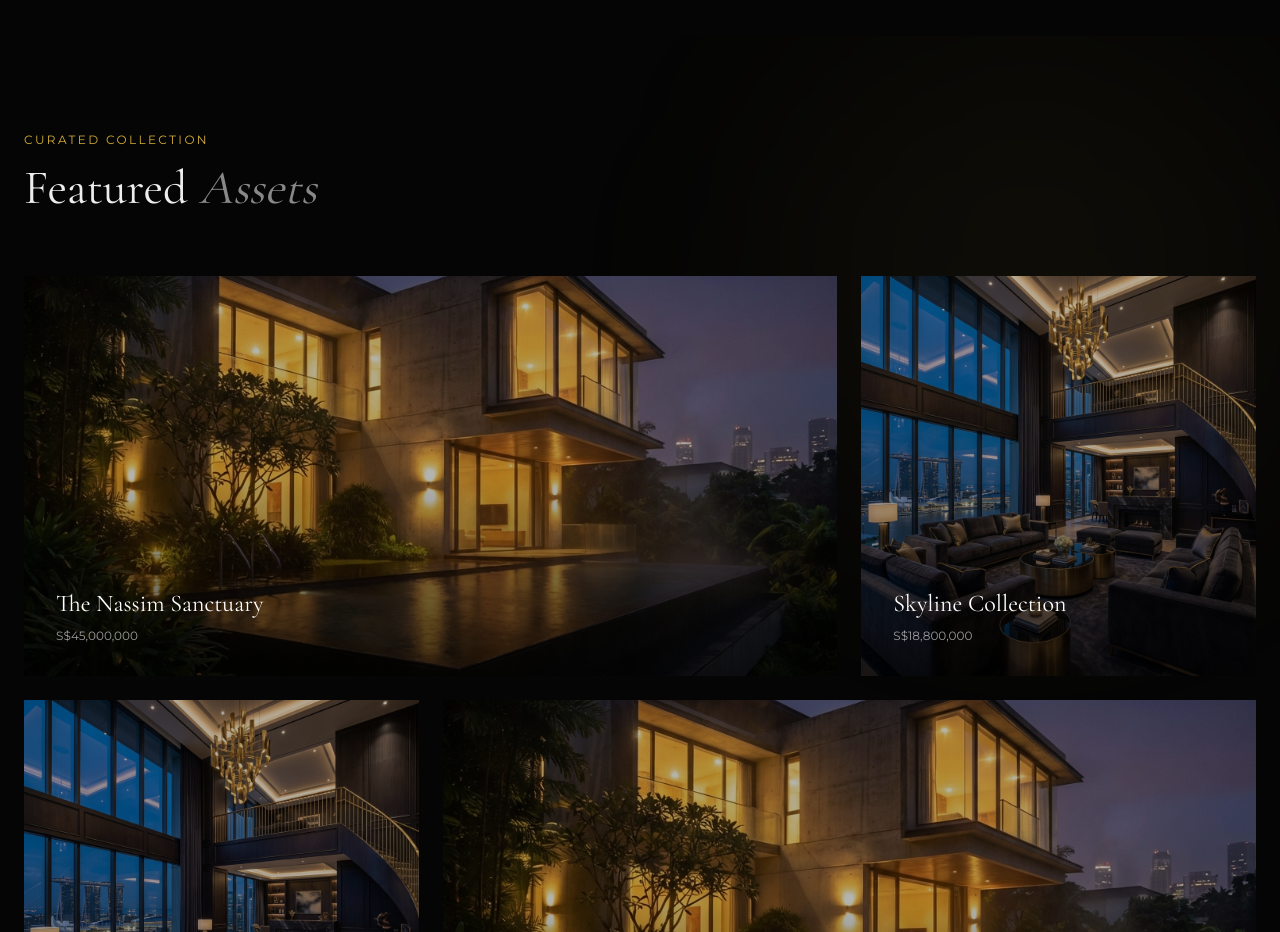
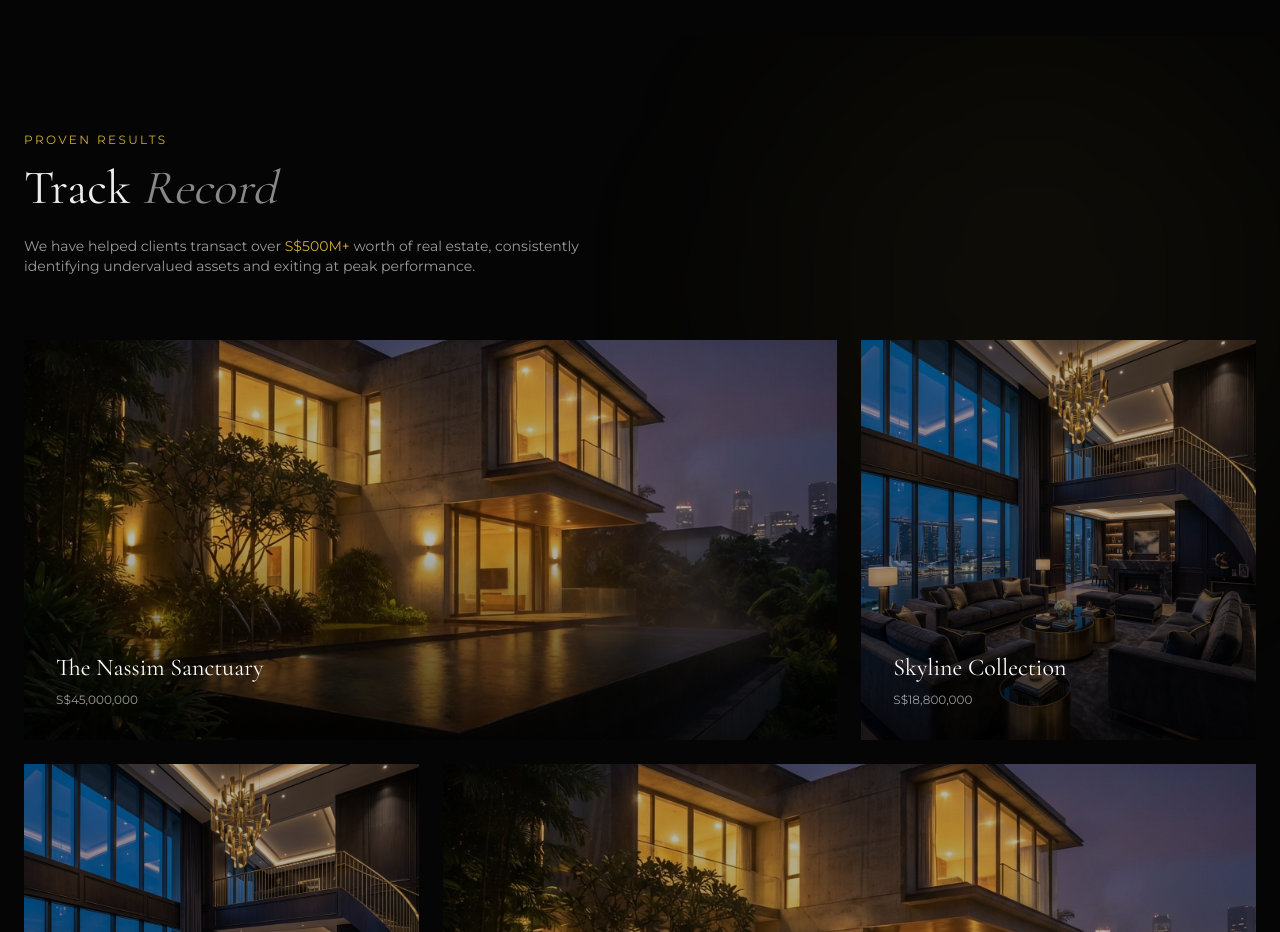
Before and after one commit to usama-1998/Leng-and-Albert-Property, a Next.js app: page / in a window 1280 px wide. Shown: the part 2020-2952 px from the top of the page. Built offline with nearby package versions, Linux system fonts and the light colour scheme.

Commit message:
Update portfolio to track record and fix sticky navbar

```diff
--- a/components/navbar.tsx
+++ b/components/navbar.tsx
@@ -14,35 +14,22 @@ const navLinks = [
 
 export default function Navbar() {
     const [isVisible, setIsVisible] = useState(true);
-    const [lastScrollY, setLastScrollY] = useState(0);
     const [isScrolled, setIsScrolled] = useState(false);
 
     useEffect(() => {
         const handleScroll = () => {
-            const currentScrollY = window.scrollY;
-
-            // Determine if scrolled significantly to change background
-            setIsScrolled(currentScrollY > 50);
-
-            // Hide/Show logic
-            if (currentScrollY > lastScrollY && currentScrollY > 100) {
-                setIsVisible(false);
-            } else {
-                setIsVisible(true);
-            }
-
-            setLastScrollY(currentScrollY);
+            setIsScrolled(window.scrollY > 50);
         };
 
         window.addEventListener("scroll", handleScroll);
         return () => window.removeEventListener("scroll", handleScroll);
-    }, [lastScrollY]);
+    }, []);
 
     return (
         <AnimatePresence>
             <motion.nav
-                initial={{ y: -100 }}
-                animate={{ y: isVisible ? 0 : -100 }}
+                initial={{ y: 0 }}
+                animate={{ y: 0 }}
                 transition={{ duration: 0.3, ease: "easeInOut" }}
                 className={clsx(
                     "fixed top-0 left-0 right-0 z-50 flex justify-between items-center px-6 py-4 md:px-12 transition-colors duration-300",
--- a/components/portfolio.tsx
+++ b/components/portfolio.tsx
@@ -52,11 +52,14 @@ export default function Portfolio() {
                     className="mb-16"
                 >
                     <span className="font-montserrat text-[#D4AF37] text-xs tracking-[0.2em] uppercase block mb-4">
-                        Curated Collection
+                        Proven Results
                     </span>
-                    <h2 className="font-cormorant text-4xl md:text-5xl text-[#ededed]">
-                        Featured <span className="italic text-[#888]">Assets</span>
+                    <h2 className="font-cormorant text-4xl md:text-5xl text-[#ededed] mb-6">
+                        Track <span className="italic text-[#888]">Record</span>
                     </h2>
+                    <p className="font-montserrat text-white/60 text-sm max-w-xl">
+                        We have helped clients transact over <span className="text-[#D4AF37]">S$500M+</span> worth of real estate, consistently identifying undervalued assets and exiting at peak performance.
+                    </p>
                 </motion.div>
 
                 <div className="grid grid-cols-1 md:grid-cols-3 gap-6">
```
Also changed, not shown: 1 other file (tests, documents, lock files or other folders).
